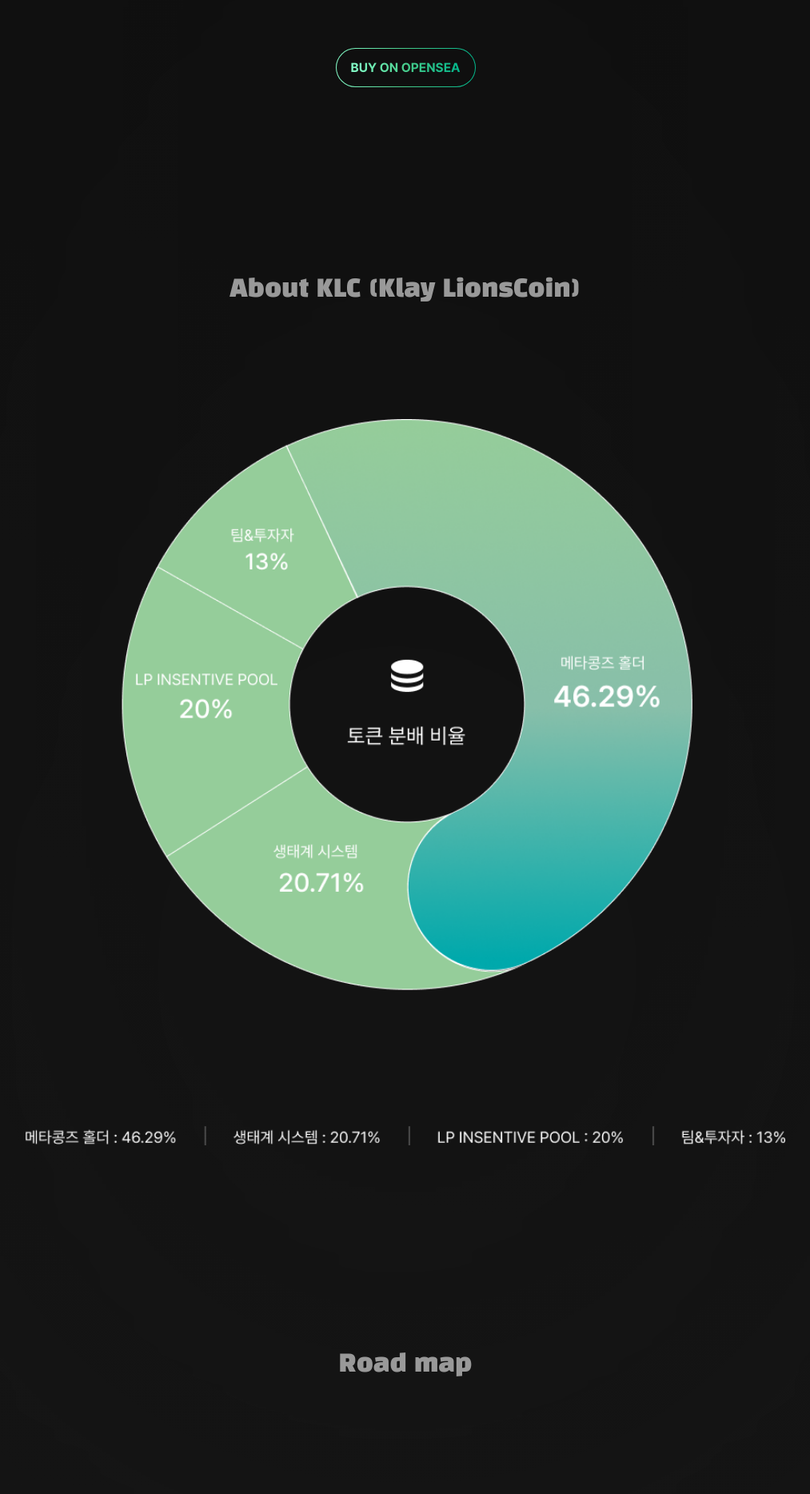
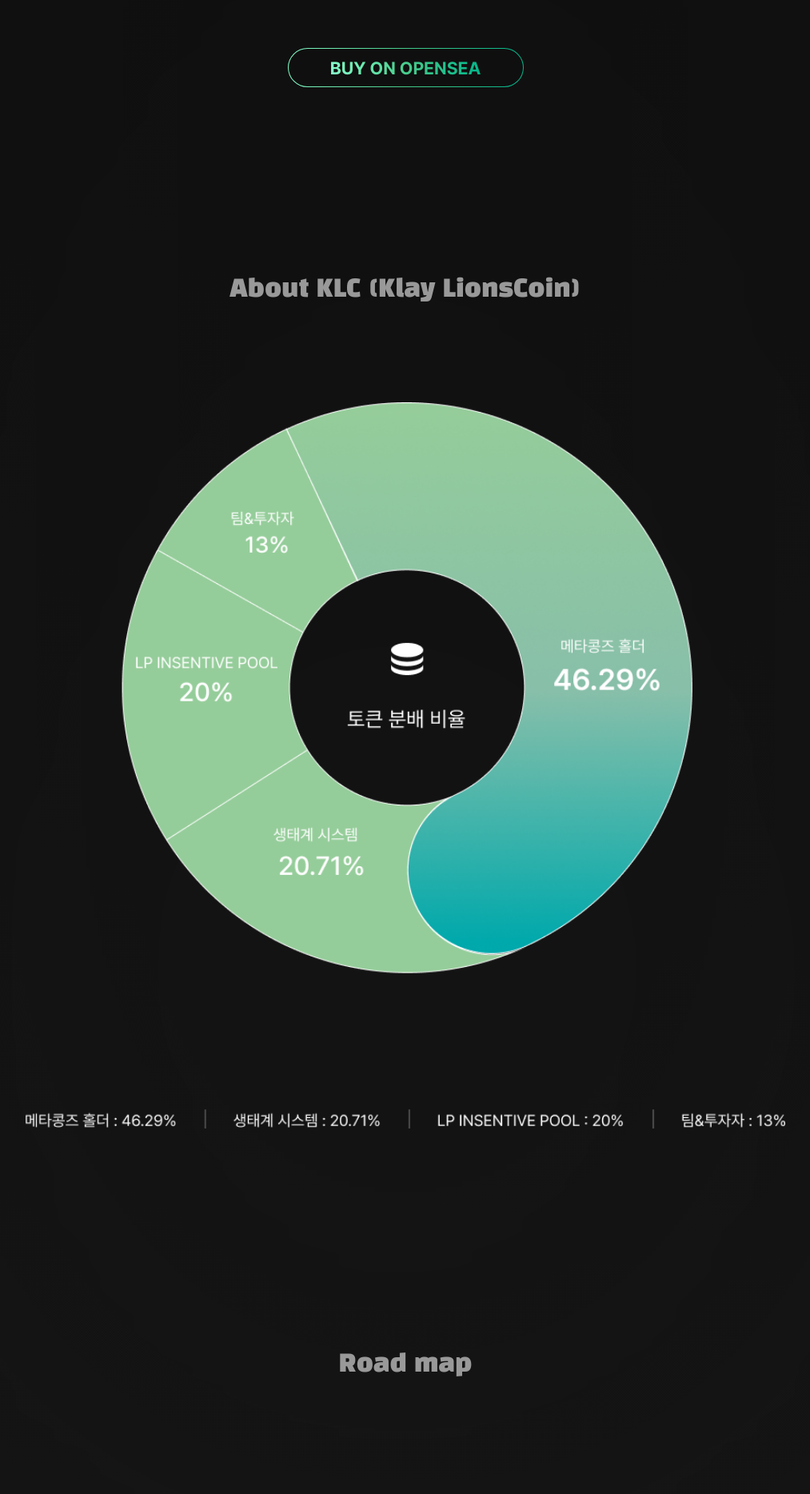
Before and after one commit to dohy-9443/klayweb, a React (Create React App) app: page / in a window 1280 px wide. Shown: the part 1566-3434 px from the top of the page at 80% size, without its empty margins (133-1146 px from the left). Built offline with nearby package versions, Linux system fonts and the light colour scheme.

Commit message:
-🦖 opensea 버튼 width + height 수정 -🦖 KLC 이미지 수정 -🦖 About Team 뒤 백그라운드 텍스트 위치값 수정

```diff
--- a/src/pages/Main/MainPage.js
+++ b/src/pages/Main/MainPage.js
@@ -293,7 +293,8 @@
   };
 
   const containerStyle = {
-    background: "url('/assets/img/sss.svg') center 85% / 65% 65% no-repeat",
+    background:
+      "url('/assets/img/back_logo.svg') center center / 65% 65% no-repeat",
   };
 
   // section G items
@@ -406,7 +407,7 @@
           data-aos-delay="100"
           data-aos-duration="2000"
         >
-          <SecTitle>Klay Liones</SecTitle>
+          <SecTitle>Klay Lions</SecTitle>
           <SwDiv>
             <Swipers
               data={imgList}
@@ -436,7 +437,7 @@
         >
           <SecTitle>About KLC (Klay LionsCoin)</SecTitle>
           <SecDImgBox>
-            <img src="/assets/img/chart.png" alt="" />
+            {/* <img src="/assets/img/chart.png" alt="" /> */}
           </SecDImgBox>
         </SectionD>
 
@@ -611,15 +612,23 @@
   width: 950px;
   height: 950px;
   margin: 0 auto;
-  & img {
+  background: url("/assets/img/chart.png") no-repeat;
+  background-size: contain;
+  /* & img {
     width: 100%;
     height: 100%;
     object-fit: contain;
-  }
+  } */
 
   @media only screen and (max-width: 1250px) {
     width: calc(100vw * (950 / 1250));
     height: calc(100vw * (950 / 1250));
+  }
+  @media only screen and (max-width: 768px) {
+    width: 100%;
+    background: url("/assets/img/chart_res.svg") no-repeat;
+    background-size: contain;
+    background-position: center center;
   }
 `;
 const TextWrap = styled.div`
@@ -729,18 +738,31 @@
 
 export const Right = styled.div`
   ${connect}
-  width: 175px;
+  width: 295px;
   height: 49px;
   text-align: center;
   margin: 161px auto 0 auto;
+  & div span {
+    font-size: 22px;
+    @media only screen and (max-width: 768px) {
+      font-size: calc(100vw * (12 / 428));
+    }
+  }
   @media only screen and (max-width: 768px) {
+    width: calc(100vw * (165 / 428));
+    height: calc(100vw * (34 / 428));
+
     margin: calc(100vw * (39 / 428)) auto 0 auto;
   }
 `;
 
 export const Btn = styled.div`
-  width: 173px;
+  width: 293px;
   height: 47px;
+  @media only screen and (max-width: 768px) {
+    width: calc(100vw * (163 / 428));
+    height: calc(100vw * (32 / 428));
+  }
 `;
 
 // const MobileFixbtnContainer = styled.div`
--- a/src/utils/ShareStyle.js
+++ b/src/utils/ShareStyle.js
@@ -39,7 +39,7 @@
     -webkit-text-fill-color: transparent;
     transition: background 0.6s;
     @media only screen and (max-width: 768px) {
-      font-size: calc(100vw * (13 / 428));
+      font-size: calc(100vw * (10 / 428));
     }
   }
 
```
Also changed, not shown: public/assets/img/back_logo.svg (renamed from public/assets/img/sss.svg), public/assets/img/chart_res.svg (added).
